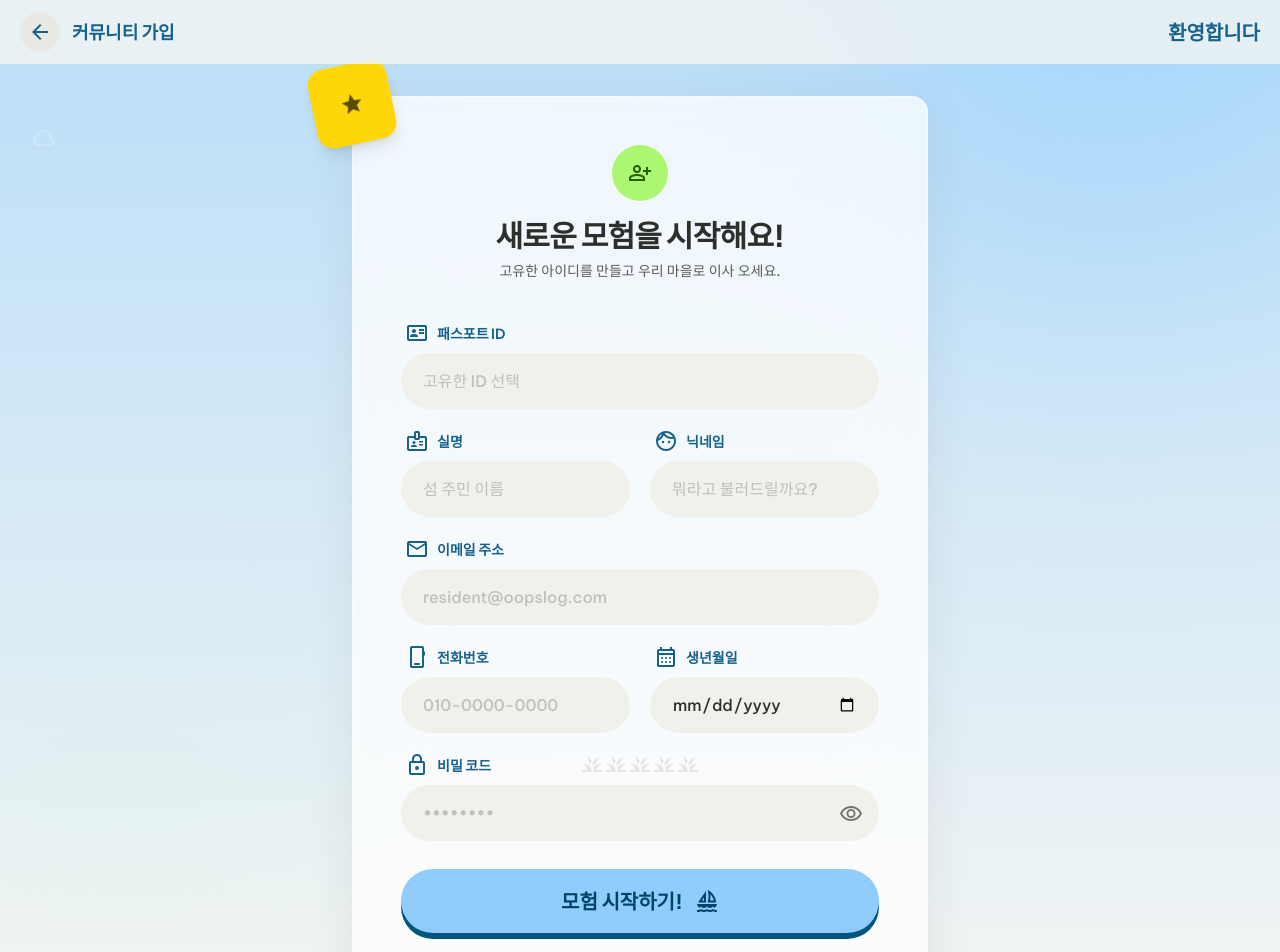
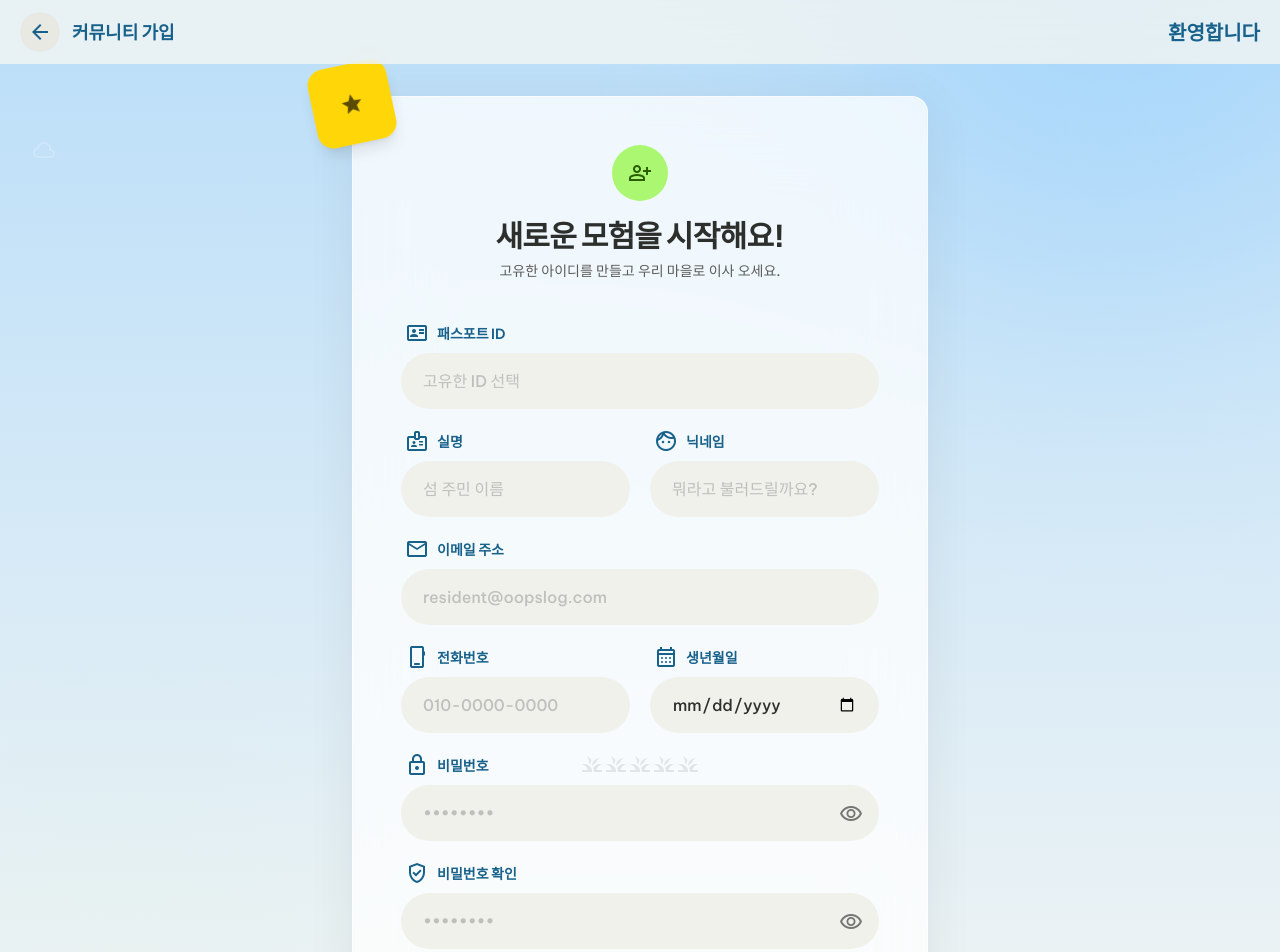
Before and after one commit to maycode28/oopsLog-frontend, a React (Vite) app: page /signup in a window 1280 px wide. Shown: the top 952 px of the page. Built offline with nearby package versions, Linux system fonts and the light colour scheme; no server answers.

Commit message:
feat: 회원가입 비밀번호 확인 추가 및 인증 에러 메시지 UI 수정

```diff
--- a/src/pages/auth/SignupPage.tsx
+++ b/src/pages/auth/SignupPage.tsx
@@ -1,23 +1,26 @@
-import { useState, type FormEvent, type ChangeEvent } from 'react';
-import { Link } from 'react-router-dom';
-import { AuthField } from '../../features/auth/components/AuthField';
-import { useAuth } from '../../features/auth/hooks/useAuth';
-import type { SignupRequest } from '../../features/auth/types/auth.types';
+import { useState, type FormEvent, type ChangeEvent } from "react";
+import { Link } from "react-router-dom";
+import { AuthField } from "../../features/auth/components/AuthField";
+import { useAuth } from "../../features/auth/hooks/useAuth";
+import type { SignupRequest } from "../../features/auth/types/auth.types";
 
 const INITIAL_FORM: SignupRequest = {
-  loginId: '',
-  name: '',
-  nickname: '',
-  email: '',
-  phoneNumber: '',
-  birthDate: '',
-  password: '',
+  loginId: "",
+  name: "",
+  nickname: "",
+  email: "",
+  phoneNumber: "",
+  birthDate: "",
+  password: "",
 };
 
 export default function SignupPage() {
   const { signup, isLoading, error } = useAuth();
   const [form, setForm] = useState<SignupRequest>(INITIAL_FORM);
+  const [passwordConfirm, setPasswordConfirm] = useState("");
   const [showPw, setShowPw] = useState(false);
+  const [showPwConfirm, setShowPwConfirm] = useState(false);
+  const [localError, setLocalError] = useState<string | null>(null);
 
   const set =
     (field: keyof SignupRequest) => (e: ChangeEvent<HTMLInputElement>) =>
@@ -25,6 +28,13 @@ export default function SignupPage() {
 
   const handleSubmit = async (e: FormEvent<HTMLFormElement>) => {
     e.preventDefault();
+    setLocalError(null);
+
+    if (form.password !== passwordConfirm) {
+      setLocalError("비밀번호가 일치하지 않습니다.");
+      return;
+    }
+
     await signup(form);
   };
 
@@ -36,10 +46,14 @@ export default function SignupPage() {
       </div>
 
       <div className="pointer-events-none absolute top-[12%] left-8 opacity-20 animate-[float_8s_ease-in-out_infinite]">
-        <span className="material-symbols-outlined text-[96px] text-white">cloud</span>
+        <span className="material-symbols-outlined text-[96px] text-white">
+          cloud
+        </span>
       </div>
       <div className="pointer-events-none absolute bottom-24 right-6 opacity-20 animate-[float_10s_ease-in-out_infinite_3s]">
-        <span className="material-symbols-outlined text-[80px] text-white">cloud</span>
+        <span className="material-symbols-outlined text-[80px] text-white">
+          cloud
+        </span>
       </div>
 
       <header className="fixed top-0 inset-x-0 z-50 h-16 px-5 flex items-center justify-between bg-surface/75 backdrop-blur-xl">
@@ -48,17 +62,25 @@ export default function SignupPage() {
             to="/login"
             className="w-10 h-10 flex items-center justify-center rounded-full bg-surface-container hover:scale-105 transition-transform"
           >
-            <span className="material-symbols-outlined text-primary">arrow_back</span>
+            <span className="material-symbols-outlined text-primary">
+              arrow_back
+            </span>
           </Link>
-          <span className="font-headline font-bold text-primary text-lg">커뮤니티 가입</span>
+          <span className="font-headline font-bold text-primary text-lg">
+            커뮤니티 가입
+          </span>
         </div>
-        <span className="font-headline font-black text-primary text-xl">환영합니다</span>
+        <span className="font-headline font-black text-primary text-xl">
+          환영합니다
+        </span>
       </header>
 
       <main className="pt-24 pb-16 px-4 flex justify-center">
         <section className="relative w-full max-w-xl">
           <div className="hidden md:flex absolute -right-14 -bottom-10 w-28 h-28 bg-secondary-container rounded-2xl items-center justify-center rotate-12 shadow-lg z-10">
-            <span className="material-symbols-outlined text-5xl text-secondary">potted_plant</span>
+            <span className="material-symbols-outlined text-5xl text-secondary">
+              potted_plant
+            </span>
           </div>
           <div className="hidden md:flex absolute -left-10 -top-8 w-20 h-20 bg-tertiary-container rounded-2xl items-center justify-center -rotate-12 shadow-lg z-10">
             <span
@@ -72,7 +94,9 @@ export default function SignupPage() {
           <div className="bg-white/75 backdrop-blur-2xl rounded-2xl p-8 md:p-12 shadow-[0_8px_48px_0_rgba(45,47,44,0.08)] border border-white/50">
             <header className="mb-10 text-center">
               <div className="inline-flex p-4 rounded-full bg-secondary-container text-on-secondary-container mb-4">
-                <span className="material-symbols-outlined text-4xl">person_add</span>
+                <span className="material-symbols-outlined text-4xl">
+                  person_add
+                </span>
               </div>
               <h2 className="font-headline text-3xl font-extrabold tracking-tight text-on-surface">
                 새로운 모험을 시작해요!
@@ -82,14 +106,10 @@ export default function SignupPage() {
               </p>
             </header>
 
-            {error && (
-              <div className="mb-6 bg-error-container/30 text-error rounded-xl px-4 py-3 text-sm font-medium flex items-center gap-2">
-                <span className="material-symbols-outlined text-base">warning</span>
-                {error}
-              </div>
-            )}
-
-            <form onSubmit={handleSubmit} className="grid grid-cols-1 md:grid-cols-2 gap-5">
+            <form
+              onSubmit={handleSubmit}
+              className="grid grid-cols-1 md:grid-cols-2 gap-5"
+            >
               <div className="md:col-span-2">
                 <AuthField
                   id="loginId"
@@ -99,7 +119,7 @@ export default function SignupPage() {
                   type="text"
                   placeholder="고유한 ID 선택"
                   value={form.loginId}
-                  onChange={set('loginId')}
+                  onChange={set("loginId")}
                   required
                   autoComplete="username"
                 />
@@ -113,7 +133,7 @@ export default function SignupPage() {
                 type="text"
                 placeholder="섬 주민 이름"
                 value={form.name}
-                onChange={set('name')}
+                onChange={set("name")}
                 required
               />
 
@@ -125,7 +145,7 @@ export default function SignupPage() {
                 type="text"
                 placeholder="뭐라고 불러드릴까요?"
                 value={form.nickname}
-                onChange={set('nickname')}
+                onChange={set("nickname")}
                 required
               />
 
@@ -138,7 +158,7 @@ export default function SignupPage() {
                   type="email"
                   placeholder="resident@oopslog.com"
                   value={form.email}
-                  onChange={set('email')}
+                  onChange={set("email")}
                   required
                   autoComplete="email"
                 />
@@ -152,7 +172,7 @@ export default function SignupPage() {
                 type="tel"
                 placeholder="010-0000-0000"
                 value={form.phoneNumber}
-                onChange={set('phoneNumber')}
+                onChange={set("phoneNumber")}
                 required
                 autoComplete="tel"
               />
@@ -163,9 +183,8 @@ export default function SignupPage() {
                 label="생년월일"
                 icon="calendar_month"
                 type="date"
-                placeholder="yyyy-mm-dd"
                 value={form.birthDate}
-                onChange={set('birthDate')}
+                onChange={set("birthDate")}
                 required
               />
 
@@ -174,17 +193,19 @@ export default function SignupPage() {
                   htmlFor="password"
                   className="flex items-center gap-2 font-headline font-bold text-sm text-primary px-1"
                 >
-                  <span className="material-symbols-outlined text-lg">lock</span>
-                  비밀 코드
+                  <span className="material-symbols-outlined text-lg">
+                    lock
+                  </span>
+                  비밀번호
                 </label>
                 <div className="relative">
                   <input
                     id="password"
                     name="password"
-                    type={showPw ? 'text' : 'password'}
+                    type={showPw ? "text" : "password"}
                     placeholder="••••••••"
                     value={form.password}
-                    onChange={set('password')}
+                    onChange={set("password")}
                     required
                     autoComplete="new-password"
                     className="w-full h-14 px-5 pr-12 rounded-xl bg-surface-container-low border-2 border-transparent font-medium placeholder:text-outline/40 transition-all duration-200 focus:outline-none focus:border-primary focus:ring-4 focus:ring-primary/10"
@@ -192,15 +213,65 @@ export default function SignupPage() {
                   <button
                     type="button"
                     onClick={() => setShowPw((v) => !v)}
-                    aria-label={showPw ? '비밀번호 숨기기' : '비밀번호 보기'}
+                    aria-label={showPw ? "비밀번호 숨기기" : "비밀번호 보기"}
                     className="absolute right-4 top-1/2 -translate-y-1/2 text-outline hover:text-primary transition-colors"
                   >
                     <span className="material-symbols-outlined text-xl">
-                      {showPw ? 'visibility_off' : 'visibility'}
+                      {showPw ? "visibility_off" : "visibility"}
                     </span>
                   </button>
                 </div>
               </div>
+
+              <div className="md:col-span-2 space-y-2">
+                <label
+                  htmlFor="passwordConfirm"
+                  className="flex items-center gap-2 font-headline font-bold text-sm text-primary px-1"
+                >
+                  <span className="material-symbols-outlined text-lg">
+                    verified_user
+                  </span>
+                  비밀번호 확인
+                </label>
+                <div className="relative">
+                  <input
+                    id="passwordConfirm"
+                    name="passwordConfirm"
+                    type={showPwConfirm ? "text" : "password"}
+                    placeholder="••••••••"
+                    value={passwordConfirm}
+                    onChange={(e) => setPasswordConfirm(e.target.value)}
+                    required
+                    autoComplete="new-password"
+                    className="w-full h-14 px-5 pr-12 rounded-xl bg-surface-container-low border-2 border-transparent font-medium placeholder:text-outline/40 transition-all duration-200 focus:outline-none focus:border-primary focus:ring-4 focus:ring-primary/10"
+                  />
+                  <button
+                    type="button"
+                    onClick={() => setShowPwConfirm((v) => !v)}
+                    aria-label={
+                      showPwConfirm ? "비밀번호 숨기기" : "비밀번호 보기"
+                    }
+                    className="absolute right-4 top-1/2 -translate-y-1/2 text-outline hover:text-primary transition-colors"
+                  >
+                    <span className="material-symbols-outlined text-xl">
+                      {showPwConfirm ? "visibility_off" : "visibility"}
+                    </span>
+                  </button>
+                </div>
+              </div>
+
+              {(error || localError) && (
+                <div className="md:col-span-2">
+                  <div className="rounded-xl border border-error/20 bg-error-container/30 px-4 py-3 text-sm text-error font-medium flex items-center gap-2">
+                    <span className="material-symbols-outlined text-base shrink-0">
+                      warning
+                    </span>
+                    <p className="leading-5 break-words">
+                      {localError ?? error}
+                    </p>
+                  </div>
+                </div>
+              )}
 
               <div className="md:col-span-2 pt-2">
                 <button
@@ -224,7 +295,7 @@ export default function SignupPage() {
 
             <footer className="mt-8 text-center">
               <p className="text-on-surface-variant font-medium text-sm">
-                이미 계정이 있나요?{' '}
+                이미 계정이 있나요?{" "}
                 <Link
                   to="/login"
                   className="text-primary font-bold hover:underline underline-offset-4"
```
Also changed, not shown: src/pages/auth/LoginPage.tsx (+27 -20 lines).
